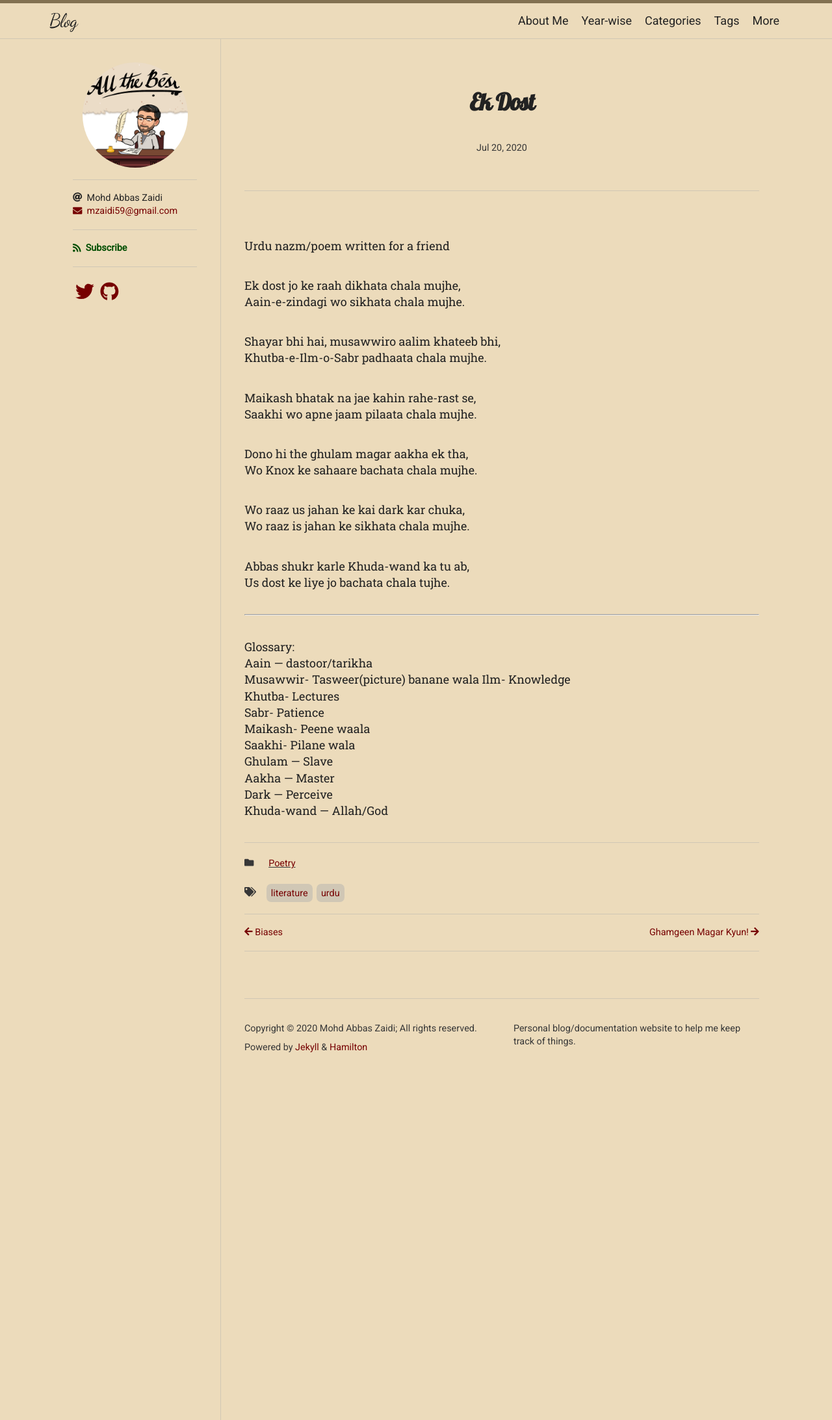
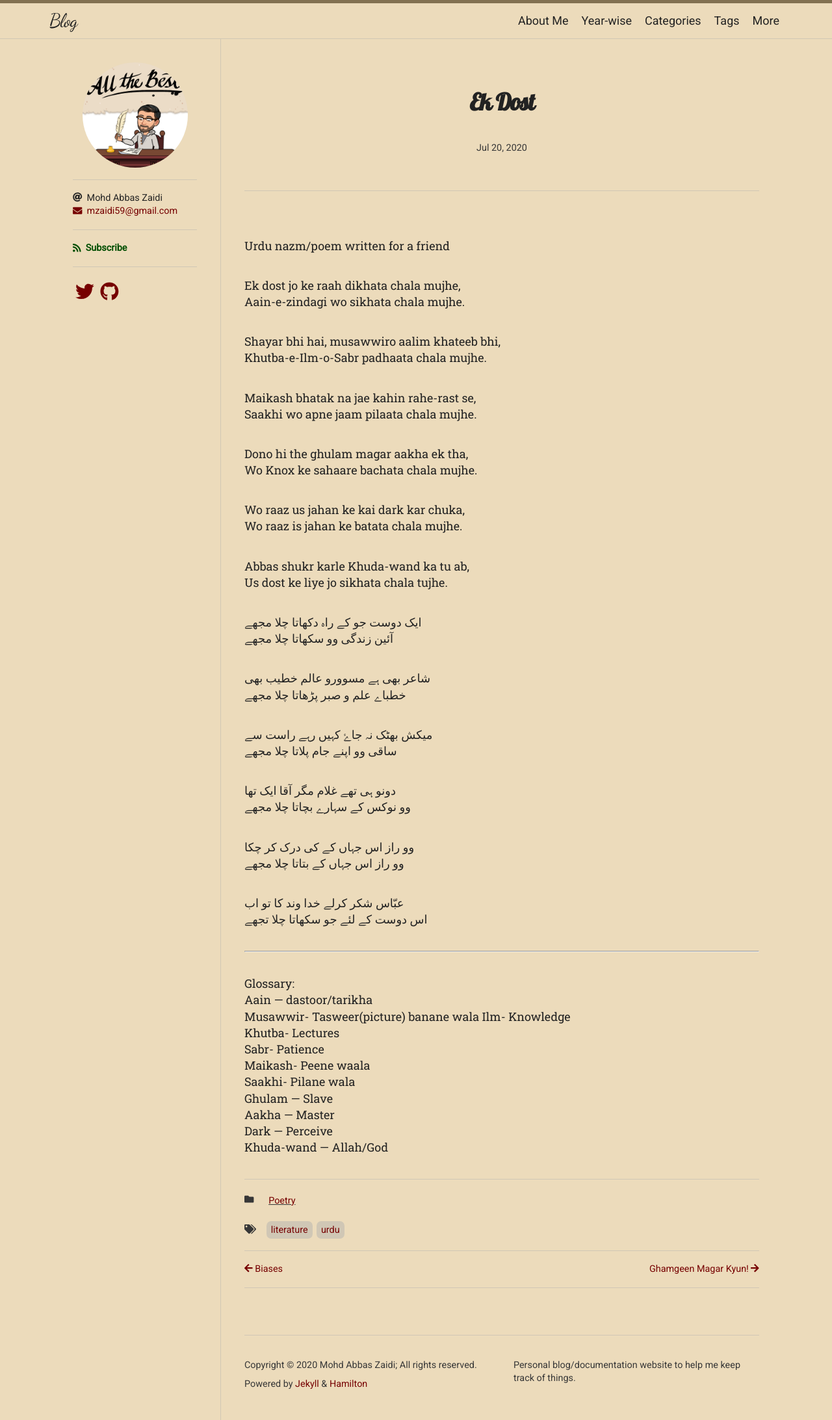
Before and after one commit to mzaidi59/docs, a Jekyll site: the page built from _posts/2020-07-20-ek_dost.md, in a window 1280 px wide. Shown: the whole page at 65% size. Built offline with Jekyll 4.4.1, drawn with Linux system fonts in a browser that asks for light colours; nearby versions of some CDN libraries; some web fonts are replaced; comment, search, counter and statistics services are not loaded.

Commit message:
ek dost updated

```diff
--- a/_posts/2020-07-20-ek_dost.md
+++ b/_posts/2020-07-20-ek_dost.md
@@ -21,10 +21,28 @@ Dono hi the ghulam magar aakha ek tha,
 Wo Knox ke sahaare bachata chala mujhe.
 
 Wo raaz us jahan ke kai dark kar chuka,
-Wo raaz is jahan ke sikhata chala mujhe.
+Wo raaz is jahan ke batata chala mujhe.
 
 Abbas shukr karle Khuda-wand ka tu ab,
-Us dost ke liye jo bachata chala tujhe.
+Us dost ke liye jo sikhata chala tujhe.
+
+ایک دوست جو کے راہ دکھاتا چلا مجھے
+آئین زندگی وو سکھاتا چلا مجھے
+
+شاعر بھی ہے مسوورو عالم خطیب بھی
+خطباے علم و صبر پڑھاتا چلا مجھے
+
+میکش بھٹک نہ جاۓ کہیں رہے راست سے
+ساقی وو اپنے جام پلاتا چلا مجھے
+
+دونو ہی تھے غلام مگر آقا ایک تھا
+وو نوکس کے سہارے بچاتا چلا مجھے
+
+وو راز اس جہاں کے کی درک کر چکا
+وو راز اس جہاں کے بتاتا چلا مجھے
+
+عبّاس شکر کرلے خدا وند کا تو اب
+اس دوست کے لئے جو سکھاتا چلا تجھے
 
 <hr />
 Glossary:
```
